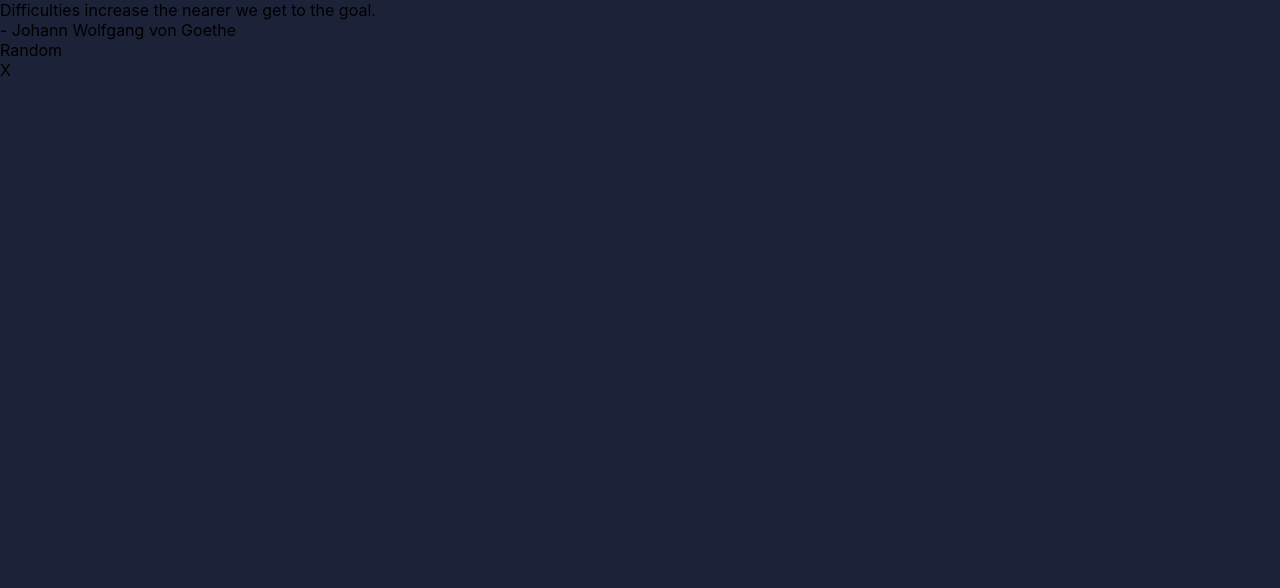
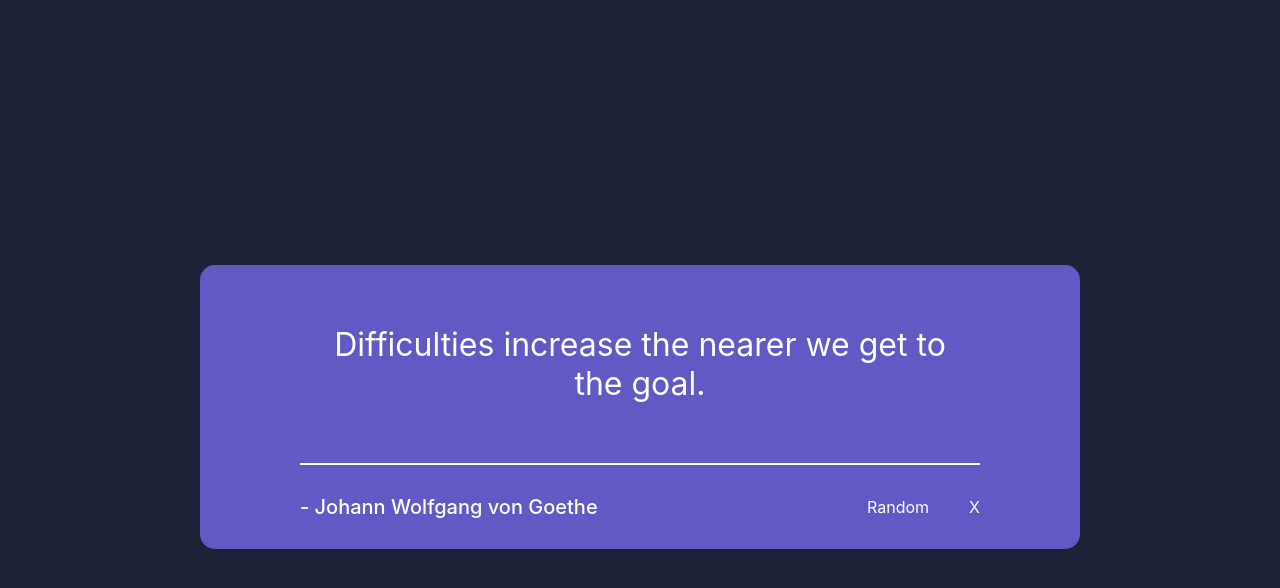
Before and after one commit to TrixyParra/random-quote-generator, a React (Create React App) app: page / in a window 1280 px wide. Shown: the top 588 px of the page. Built offline with nearby package versions, Linux system fonts and the light colour scheme; no server answers.

Commit message:
styled random quote generator

```diff
--- a/src/App.css
+++ b/src/App.css
@@ -1,4 +1,4 @@
-.App {
+/* .App {
   text-align: center;
 }
 
@@ -35,4 +35,53 @@
   to {
     transform: rotate(360deg);
   }
+} */
+
+
+.container {
+  padding: 15px;
+  /* border: 1px solid red; */
 }
+
+.quote-container {
+  display: flex;
+  flex-direction: column;
+  align-items: center;
+  margin: auto;
+  margin-top: 250px;
+  background-color: #625ac4;
+  width: 880px;
+  border-radius: 15px;
+}
+
+.quote {
+  text-align: center;
+  color: #fff;
+  font-size: 32px;
+  padding: 60px 110px;
+}
+
+.line {
+  width: 680px;
+  height: 1.5px;
+  background-color: #fff;
+}
+
+.bottom {
+  display: flex;
+  justify-content: space-between;
+  align-items: center;
+  margin: 30px 0;
+}
+
+.author {
+  color: #fff;
+  font-size: 20px;
+  font-weight: 500;
+}
+
+.icons {
+  display: flex;
+  gap: 40px;
+  color: #fff;
+}
```
